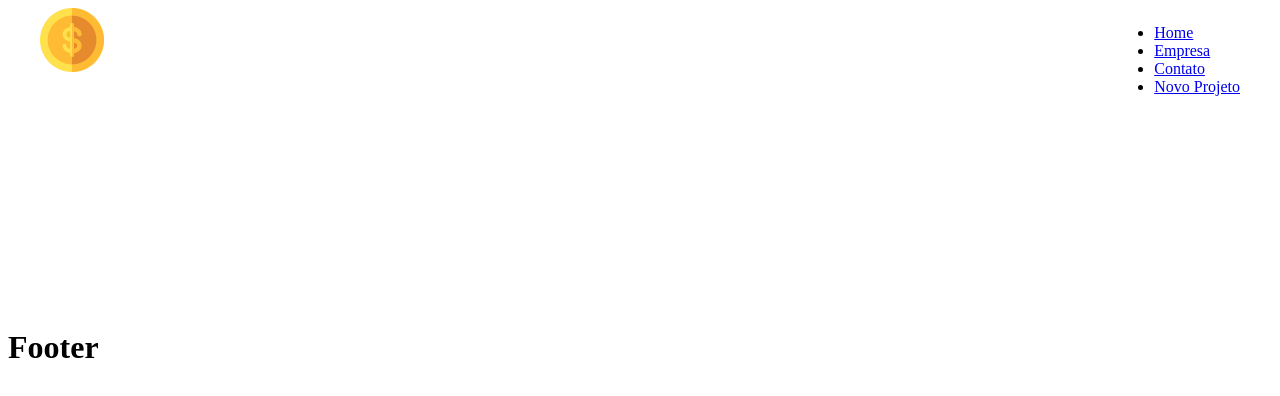
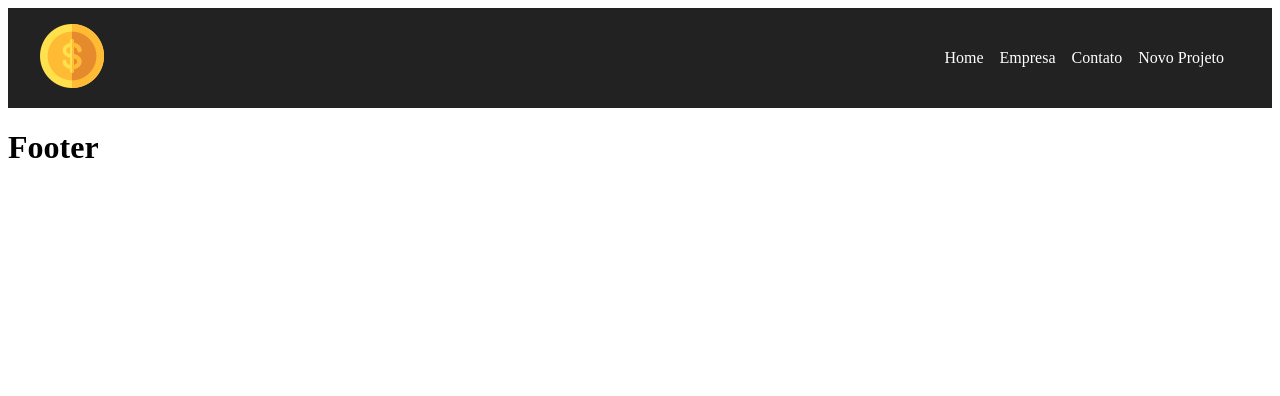
Before and after one commit to michael-petterson-06/Projeto-Costs-Mike, a React (Create React App) app in the folder costs/: page /newproject in a window 1280 px wide. Shown: the top 396 px of the page. Built offline with nearby package versions, Linux system fonts and the light colour scheme.

Commit message:
estilizando barras de navegação

```diff
--- a/costs/src/components/layout/Container.module.css
+++ b/costs/src/components/layout/Container.module.css
@@ -9,7 +9,7 @@
 
 
 .min-height {
-    min-height: 300px; /*mudar depois para 75% */
+    min-height: 75%; /*mudar depois para 75% */
 }
 
 
--- a/costs/src/components/layout/Navbar.js
+++ b/costs/src/components/layout/Navbar.js
@@ -7,17 +7,17 @@ import logo from '../../img/costs_logo.png';
 
 function Navbar () {
   return (
-    <nav>
+    <nav className={styles.navbar}>
       <Container customClass="min-height">
         <Link to="/">
           <img src={logo} alt="Cost"/>
         </Link>
-        <ul>
-          <li><Link to="/">Home</Link></li>
-          <li><Link to="/company">Empresa</Link></li>
-          <li><Link to="/contact">Contato</Link></li>
-          <li><Link to="newproject">Novo Projeto</Link></li>
-        </ul>
+        <ul className={styles.list}>
+          <li className={styles.item}><Link to="/">Home</Link></li>
+          <li className={styles.item}><Link to="/company">Empresa</Link></li>
+          <li className={styles.item}><Link to="/contact">Contato</Link></li>
+          <li className={styles.item}><Link to="newproject">Novo Projeto</Link></li>
+         </ul>
       </Container>
     </nav>
   )
--- a/costs/src/components/layout/Navbar.module.css
+++ b/costs/src/components/layout/Navbar.module.css
@@ -0,0 +1,29 @@
+.navbar {
+  display: flex;
+  justify-content: space-between; /* distanciar em espaços iguais.*/
+  background-color: #222;
+  padding: 1em;
+}
+
+
+.list {
+  display: flex;
+  list-style: none; /* tira os pontindo na frente da lista*/
+  align-items:center; /* alinha eles na verticarl*/
+}
+
+
+.item {
+  margin-right: 1em;
+}
+
+
+.item a {
+  color:  #fff;
+  text-decoration: none;
+}
+
+
+.item a:hover {
+    color: #ffbb33;
+}
```
